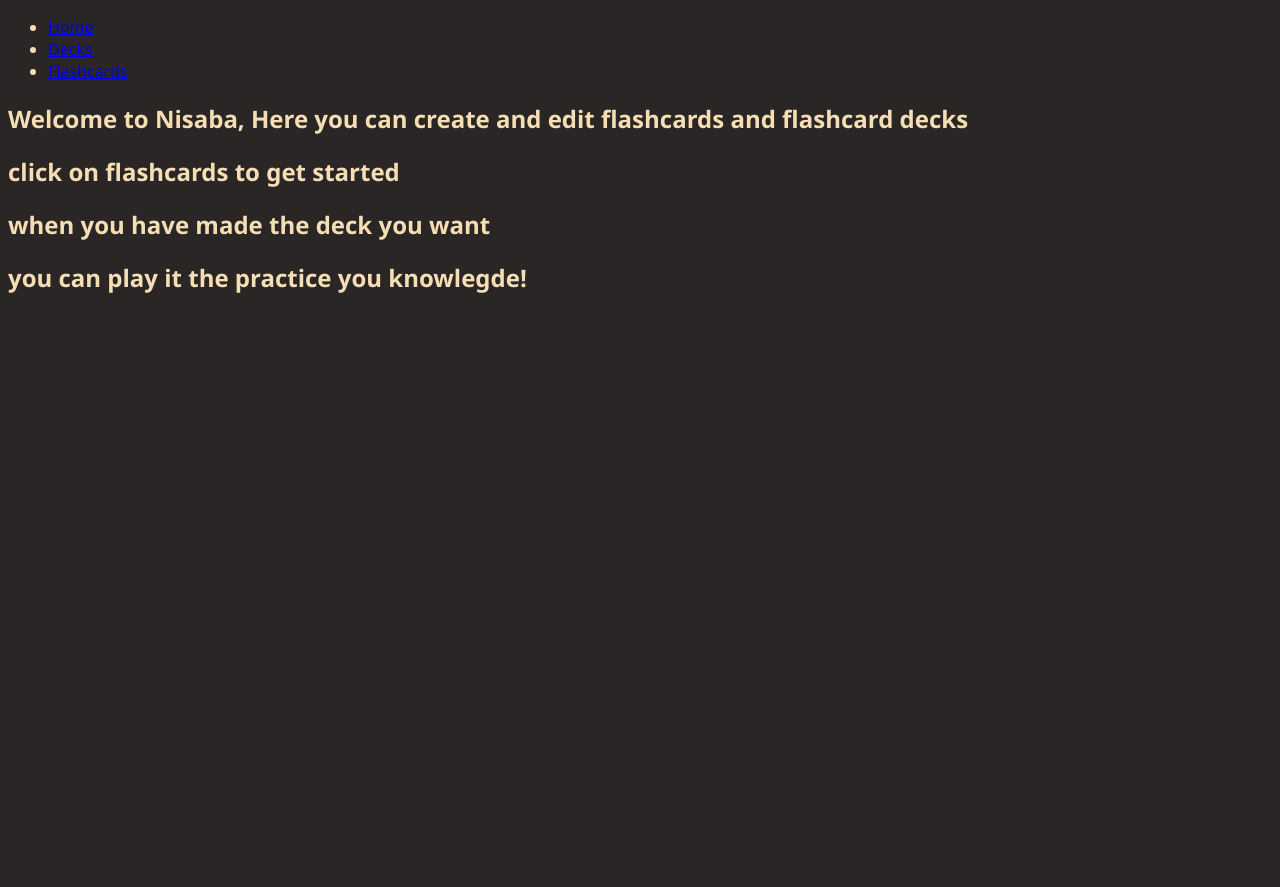
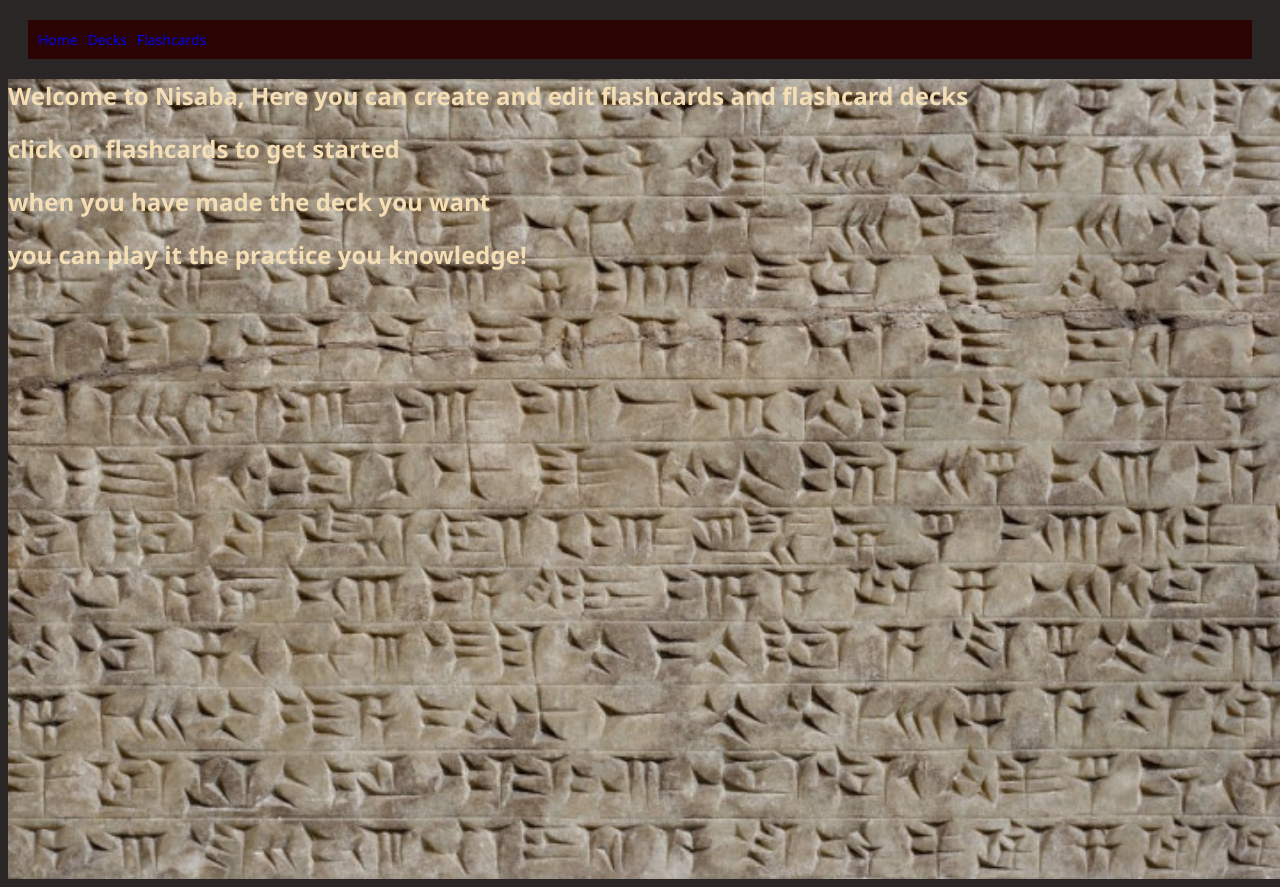
Before and after one commit to Donmacrury/Nisaba_tablets, a Flask app: page / in a window 1280 px wide. Before the commit the page ends 293 px from the top, so only its background shows below. Run offline with Flask 2, Linux system fonts and the light colour scheme.

Commit message:
play functioning to an extent, css looking better

```diff
--- a/controllers/deck_controller.py
+++ b/controllers/deck_controller.py
@@ -40,7 +40,7 @@
     card_limit = request.form['card_limit']
     deck = Deck(topic, card_limit, id)
     deck_repository.update(deck)
-    return redirect('decks')
+    return redirect('/decks')
 
 @decks_blueprint.route("/decks/<id>/delete", methods=['POST'])
 def delete_deck(id):
--- a/controllers/flashcard_controller.py
+++ b/controllers/flashcard_controller.py
@@ -52,6 +52,5 @@
 
 @flashcards_blueprint.route("/flashcards/<id>/answer", methods=['POST'])
 def show_answer(id):
-    deck = deck_repository.select(id)
     flashcard = flashcard_repository.select(id)
-    return render_template('flashcards/answer.html', flashcard = flashcard, deck = deck)
+    return render_template('flashcards/answer.html', flashcard = flashcard)
--- a/static/css/style.css
+++ b/static/css/style.css
@@ -13,6 +13,12 @@
 
 header>h1 {
     color: rgb(235, 210, 164);
+    text-align: center;
+}
+
+h1, h2 {
+    margin: 2px;
+    padding: 0px;
     text-align: center;
 }
 
--- a/static/style.css
+++ b/static/style.css
@@ -12,3 +12,70 @@
     border-color: beige;
     background-color: black;
 }
+
+.nav-menu {
+    display: flex;
+    padding: 10px;
+    background-color: chocolate;
+    color: wheat;
+}
+
+
+.menu{
+    margin: 20px;
+    display: flex;
+    padding: 10px;
+    background-color: rgb(43, 3, 3);
+    color: wheat;
+}
+
+.menu li{
+    padding-right: 10px;
+    list-style: none;
+    font-size: 14px;
+}
+
+.menu li a{
+    text-decoration: none;
+}
+
+.menu li a:visited{
+    color: white;
+}
+
+.new-button{
+    font-size: 14px;
+    padding: 5px;
+    font-weight: bold;
+    border-radius: 5px 0 0 5px;
+    border-color: beige;
+    background-color: black;
+}
+
+.decks{
+    border: 1px solid maroon;
+    width: 250px;
+    padding: 10px;
+    min-width: 50px;
+    display: flex;
+    line-height: 14px;
+    margin-bottom: 10px;
+}
+
+.flashcard{
+    border: 1px solid maroon;
+    width: 250px;
+    padding: 10px;
+    min-width: 50 px;
+    display: flex;
+    line-height: 14px;
+    margin-bottom: 10px;
+}
+
+#home-image {
+    width: 100vw;
+    height: 100vh;
+    background: url('/static/images/nisaba_background.jpg');
+    background-size: cover;
+    background-repeat: no-repeat;
+}
--- a/templates/flashcards/answer.html
+++ b/templates/flashcards/answer.html
@@ -6,10 +6,4 @@
         <p>{{flashcard.answer}}</p>
     </div>
 
-    <div>
-        <a href="/decks/{{deck.id}}/play">
-            <button>Return to deck</button>
-        </a>
-    </div>
-
 {% endblock %}
--- a/templates/index.html
+++ b/templates/index.html
@@ -6,6 +6,6 @@
     <h1>Welcome to Nisaba, Here you can create and edit flashcards and flashcard decks</h1>
     <h2>click on flashcards to get started</h2>
     <h2>when you have made the deck you want</h2>
-    <h2>you can play it the practice you knowlegde!</h2>
+    <h2>you can play it the practice you knowledge!</h2>
 </section>
 {% endblock %}
```
Also changed, not shown: 1 other file.
